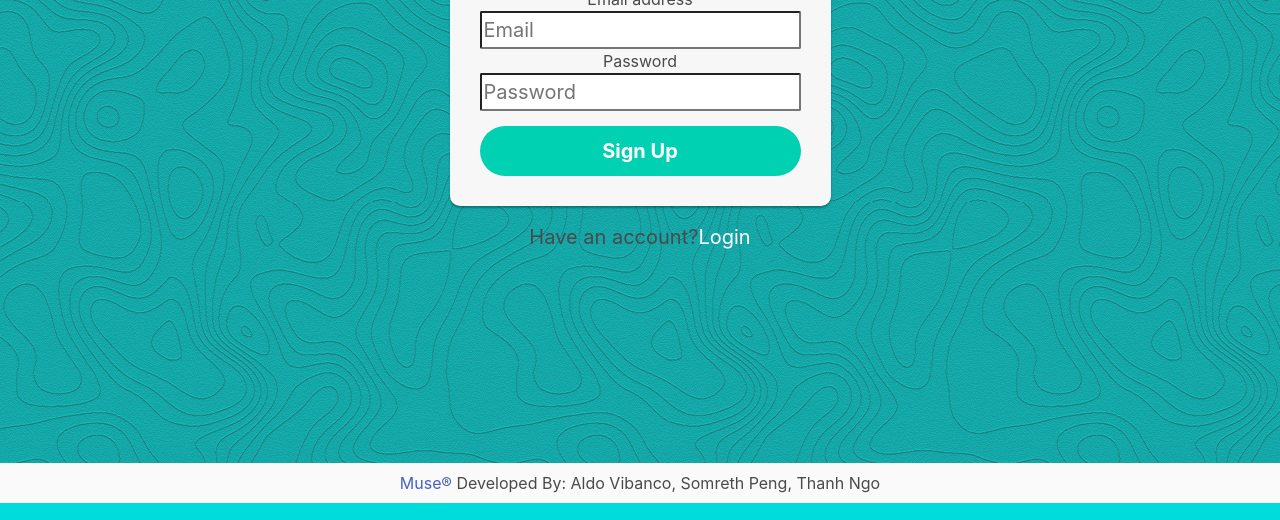
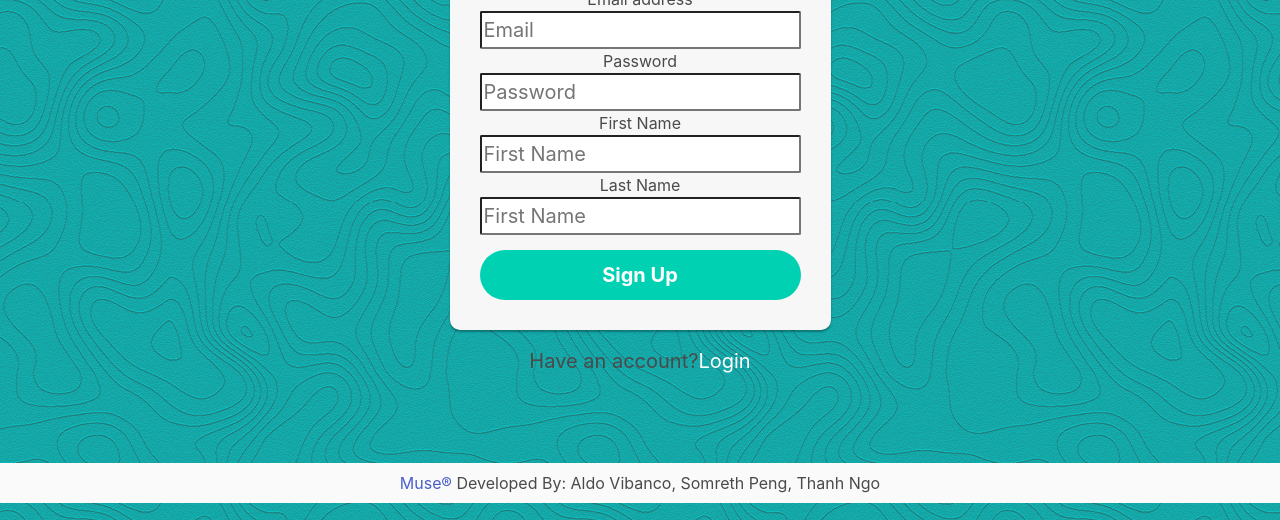
Before and after one commit to thanhn062/MUSE, a website: page public/signup.html in a window 1280 px wide. Shown: the part 297-817 px from the top of the page. Drawn offline with nearby package versions, Linux system fonts and the light colour scheme.

Commit message:
Add into first & last name input field

```diff
--- a/public/signup.html
+++ b/public/signup.html
@@ -32,18 +32,32 @@
       <div class="section">
         <form class="signup formBdr">
           <h2 class="level-item title">Register</h2>
+          <!-- EMAIL -->
           <div class="form-group">
-            <label class="level-item" for="exampleInputEmail1">Email address</label>
+            <label class="level-item" >Email address</label>
             <input type="email" class="form-control subtitle" id="email-input" placeholder="Email" required="required">
           </div>
+          <!-- PASSWORD -->
           <div class="form-group">
-            <label class="level-item" for="exampleInputPassword1">Password</label>
+            <label class="level-item">Password</label>
             <input type="password" class="form-control subtitle" id="password-input" placeholder="Password"
               required="required">
           </div>
+          <!-- ERROR -->
           <div style="display: none" id="alert" class="alert alert-danger" role="alert">
             <span class="glyphicon glyphicon-exclamation-sign" aria-hidden="true"></span>
             <span class="sr-only">Error:</span> <span class="msg"></span>
+          </div>
+          <!-- FIRST NAME -->
+          <div class="form-group">
+            <label class="level-item">First Name</label>
+            <input type="password" class="form-control subtitle" id="firstName-input" placeholder="First Name"
+              required="required">
+          </div>
+          <div class="form-group">
+            <label class="level-item">Last Name</label>
+            <input type="password" class="form-control subtitle" id="lastName-input" placeholder="First Name"
+              required="required">
           </div>
           <button type="submit" class="btn button is-primary level-item is-medium is-rounded is-fullwidth"
             id="registerBtn">Sign
```
